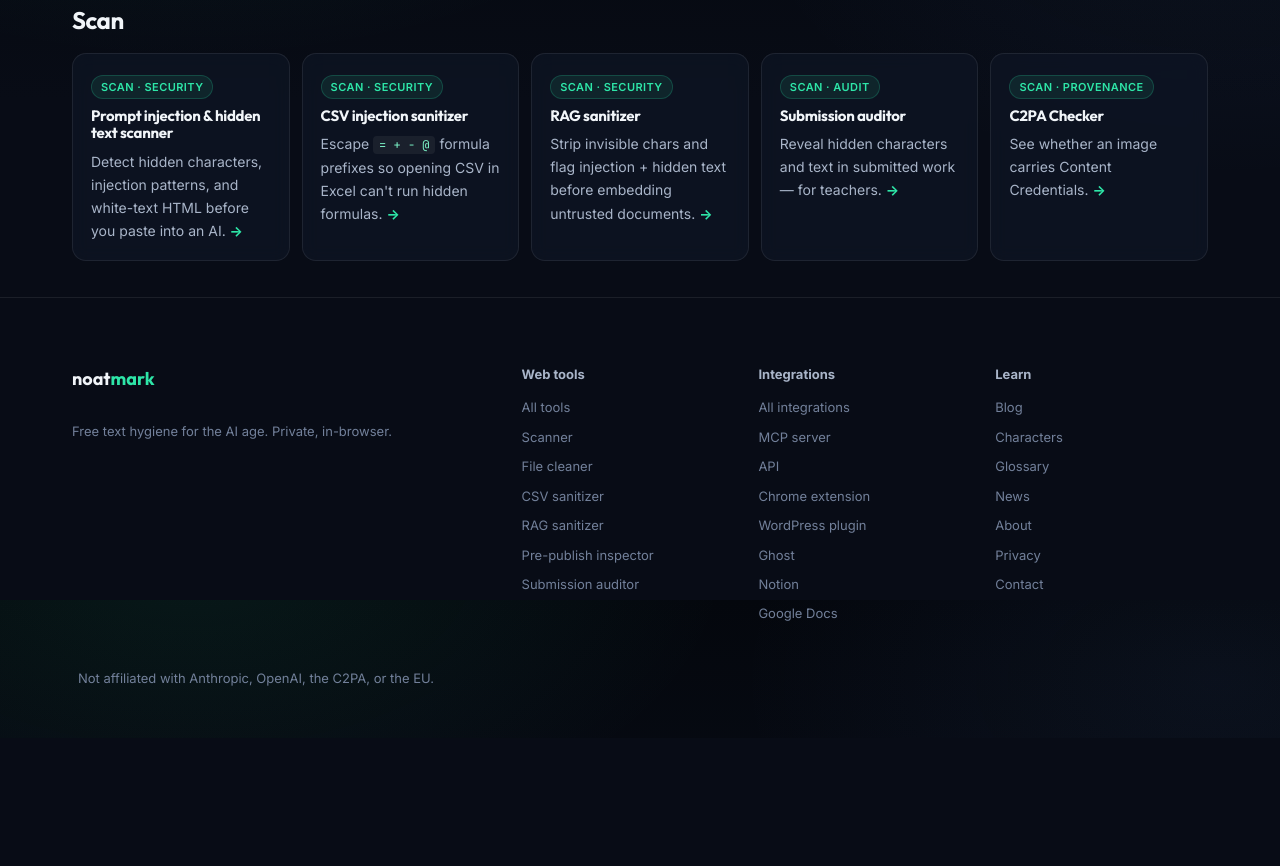
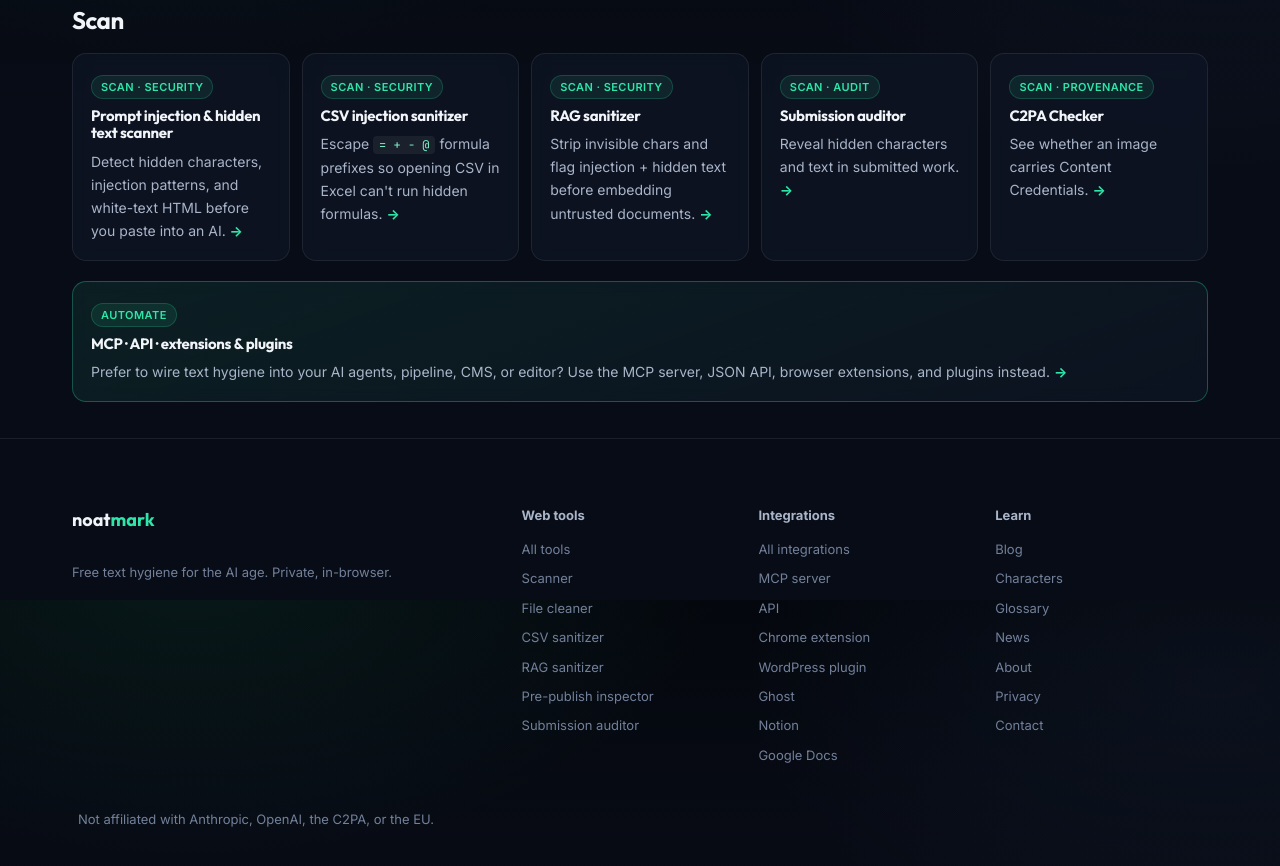
Before and after one commit to ylwl1997/noatmark, a browser extension: page tools/index.html in a window 1280 px wide. Shown: the part 1000-1866 px from the top of the page. Before the commit the page ends 1738 px from the top, so only its background shows below. Drawn offline with Linux system fonts and the light colour scheme.

Commit message:
tools 页加 Integrations 衔接入口，去教师措辞

```diff
--- a/tools/index.html
+++ b/tools/index.html
@@ -99,7 +99,7 @@
         <a class="card card-link" href="/tools/submission-auditor/">
           <span class="cat">Scan · audit</span>
           <h3>Submission auditor</h3>
-          <p>Reveal hidden characters and text in submitted work — for teachers. <span class="arr">&rarr;</span></p>
+          <p>Reveal hidden characters and text in submitted work. <span class="arr">&rarr;</span></p>
         </a>
         <a class="card card-link" href="/c2pa-verifier/">
           <span class="cat">Scan · provenance</span>
@@ -107,6 +107,12 @@
           <p>See whether an image carries Content Credentials. <span class="arr">&rarr;</span></p>
         </a>
       </div>
+
+      <a class="card card-link card-accent" href="/integrations/" style="display:block;margin-top:20px">
+        <span class="cat">Automate</span>
+        <h3>MCP · API · extensions &amp; plugins</h3>
+        <p>Prefer to wire text hygiene into your AI agents, pipeline, CMS, or editor? Use the MCP server, JSON API, browser extensions, and plugins instead. <span class="arr">&rarr;</span></p>
+      </a>
     </section>
   </main>
 
```
